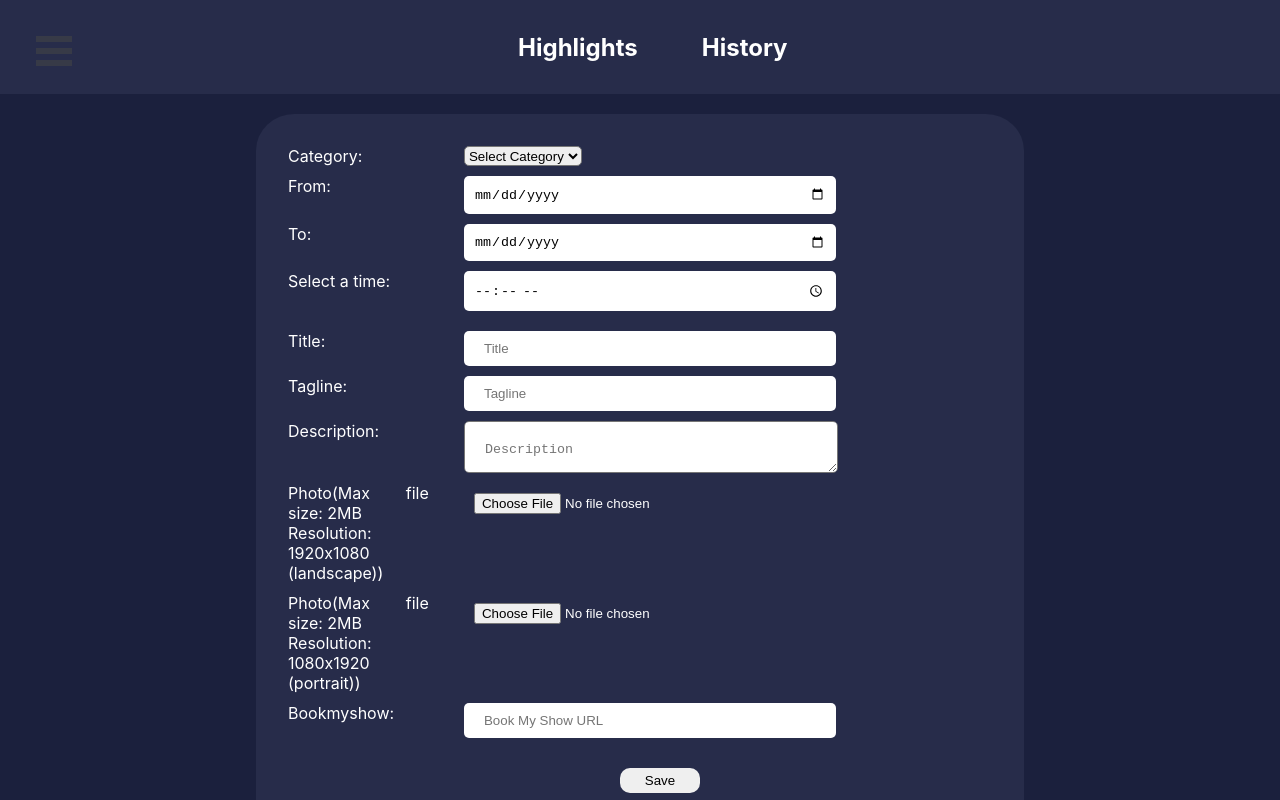
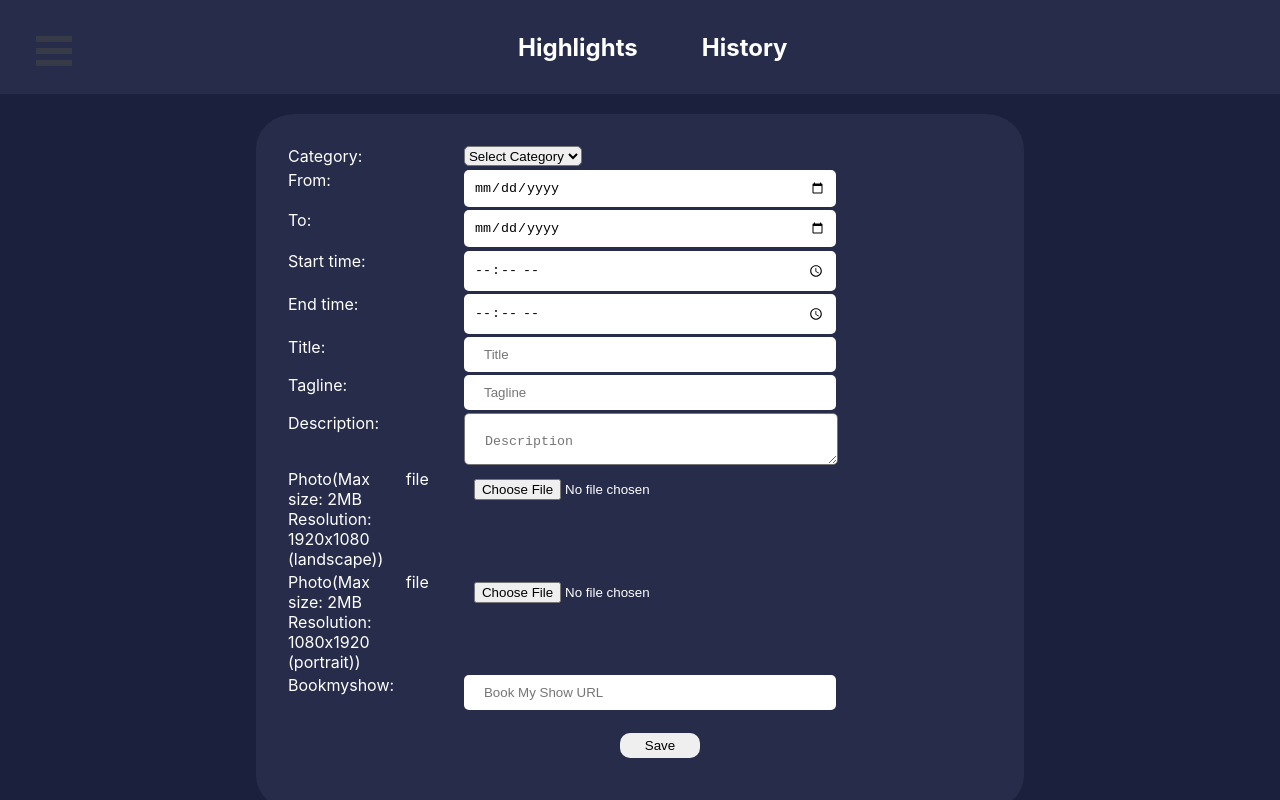
Before and after one commit to AshwiniSReddy/admin_frontend, a React (Create React App) app: page /Dashboard in a window 1280 px wide. Built offline with nearby package versions, Linux system fonts and the light colour scheme; no server answers; sample sign-in values are in the browser's storage.

Commit message:
added end time

```diff
--- a/src/APi/api.js
+++ b/src/APi/api.js
@@ -16,3 +16,4 @@ export const updatePost = async (postId, updateData) => {
 };
 
 // Add more post-related API calls here
+//djjj
--- a/src/CardContainer/Card.css
+++ b/src/CardContainer/Card.css
@@ -22,7 +22,7 @@
     /* border:2px solid black; */
     display: flex;
     flex-direction: column;
-    gap:10px;
+    gap: 0.2em;
     justify-content: center;
     align-items: center;
     background: #272c4a;
@@ -58,6 +58,24 @@ select{
     border-radius: 5px;
 }
 
+.timecontainer{
+    display: flex;
+    width: 100%;
+
+    gap:15%
+}
+.timecontainer label{
+    width: 20%;
+    pointer-events: none;
+    transition: 0.2s;
+}
+ .timecontainer input{
+    width: 20%;
+    border: none;
+    outline: none;
+    border-radius: 5px;
+    padding: 7px 0px;
+ }
 
 textarea{
     border-radius: 5px;
--- a/src/CardContainer/Card.js
+++ b/src/CardContainer/Card.js
@@ -75,10 +75,15 @@ const Card = ({ cardData, updateCard, index, handleSubmit, handleEdit, isEditing
         <input type="date" id="ToDate" data-index={index} name="ToDate" disabled={cardData.isSaved}></input>
       </div>
       <div className='cardInner'>
-        <label >Select a time:</label>
+        <label >Start time:</label>
         <input type="time" id="appt" data-index={index} name="appt" disabled={cardData.isSaved}></input>
       </div>
       <div className='cardInner'>
+        <div className='cardInner'>
+          <label>End time:</label>
+          <input type="time" id="endTime" data-index={index} name="endTime" disabled={cardData.isSaved}></input>
+        </div>
+
 
       </div>
       <div className='cardInner'>
@@ -177,6 +182,7 @@ const CardsContainer = () => {
     fromDate: '',
     toDate: '',
     time: '',
+    endTime:'',
     title: '',
     tagline: '',
     description: '',
@@ -230,7 +236,7 @@ const CardsContainer = () => {
       const fromDateInput = document.querySelector(`input[name="fromDate"][data-index="${index}"]`);
       const toDateInput = document.querySelector(`input[name="ToDate"][data-index="${index}"]`); // Note: Ensure the name matches your form, might be "toDate"
       const timeInput = document.querySelector(`input[name="appt"][data-index="${index}"]`);
-
+      const endInput = document.querySelector(`input[name="endTime"][data-index="${index}"]`);
 
       if (fromDateInput) {
         data.append('fromDate', fromDateInput.value);
@@ -241,6 +247,10 @@ const CardsContainer = () => {
       if (timeInput && timeInput.value) { // Ensure there's a value and it's a string
 
         data.append('time', timeInput.value); // Append it as a single string value
+      }
+      if (endInput && endInput.value) { // Ensure there's a value and it's a string
+
+        data.append('endTime', endInput.value); // Append it as a single string value
       }
 
       try {
@@ -276,7 +286,7 @@ const CardsContainer = () => {
 
 
 
-
+  ///ddjhedheu
 
 
   const updateCard = (index, field, value) => {
--- a/src/upcomming/upcoming.js
+++ b/src/upcomming/upcoming.js
@@ -129,6 +129,10 @@ const UpcomingEvents = () => {
             // Append 'time' as is
             data.append('time', updatedEventData.time);
         }
+        if (updatedEventData.endTime) {
+            // Append 'endTime' as is
+            data.append('endTime', updatedEventData.endTime);
+        }
 
         try {
             const response = await axios.patch(`${process.env.REACT_APP_BACKEND_URL}/api/edit/${eventId}`, data, {
@@ -243,10 +247,19 @@ const UpcomingEvents = () => {
 
                     </div>
                     <div className='cardInner'>
-                        <label >Select a time:</label>
+                        <label >Start time:</label>
                         <input type="time" id="appt" value={editingId === event._id ? editedEvents[event._id]?.time || '' : event.time}
                             disabled={editingId !== event._id}
                             onChange={(e) => handleFieldChange(event._id, 'time', e.target.value)}></input>
+                    </div>
+                    <div className='cardInner'>
+                        <label>End time:</label>
+                        <input
+                            type="time"
+                            value={editingId === event._id ? editedEvents[event._id]?.endTime || '' : event.endTime}
+                            disabled={editingId !== event._id}
+                            onChange={(e) => handleFieldChange(event._id, 'endTime', e.target.value)}
+                        />
                     </div>
                     <div className='cardInner'>
                         <label>Photo (landscape):</label>
```
Also changed, not shown: 1 other file (tests, documents, lock files or other folders).
